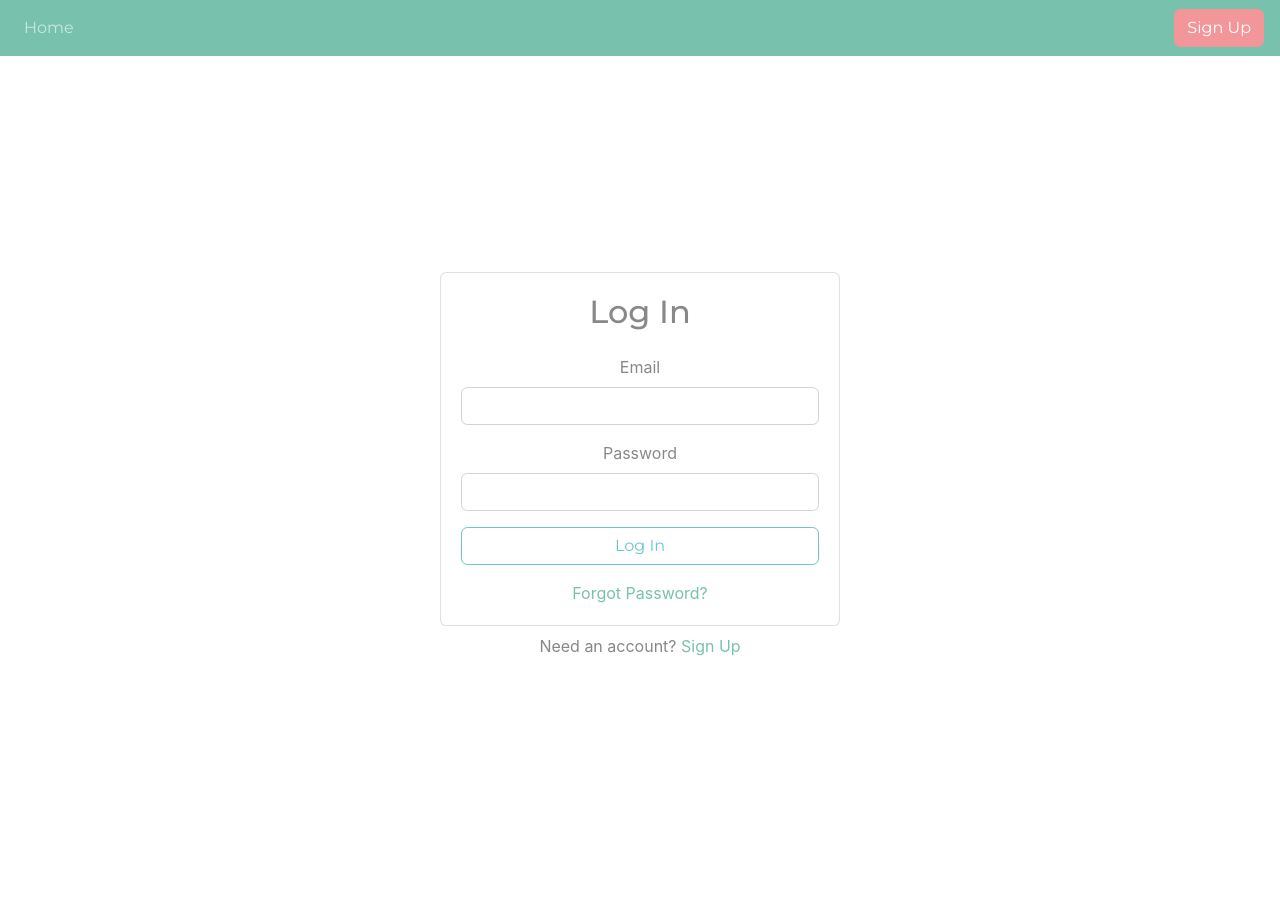
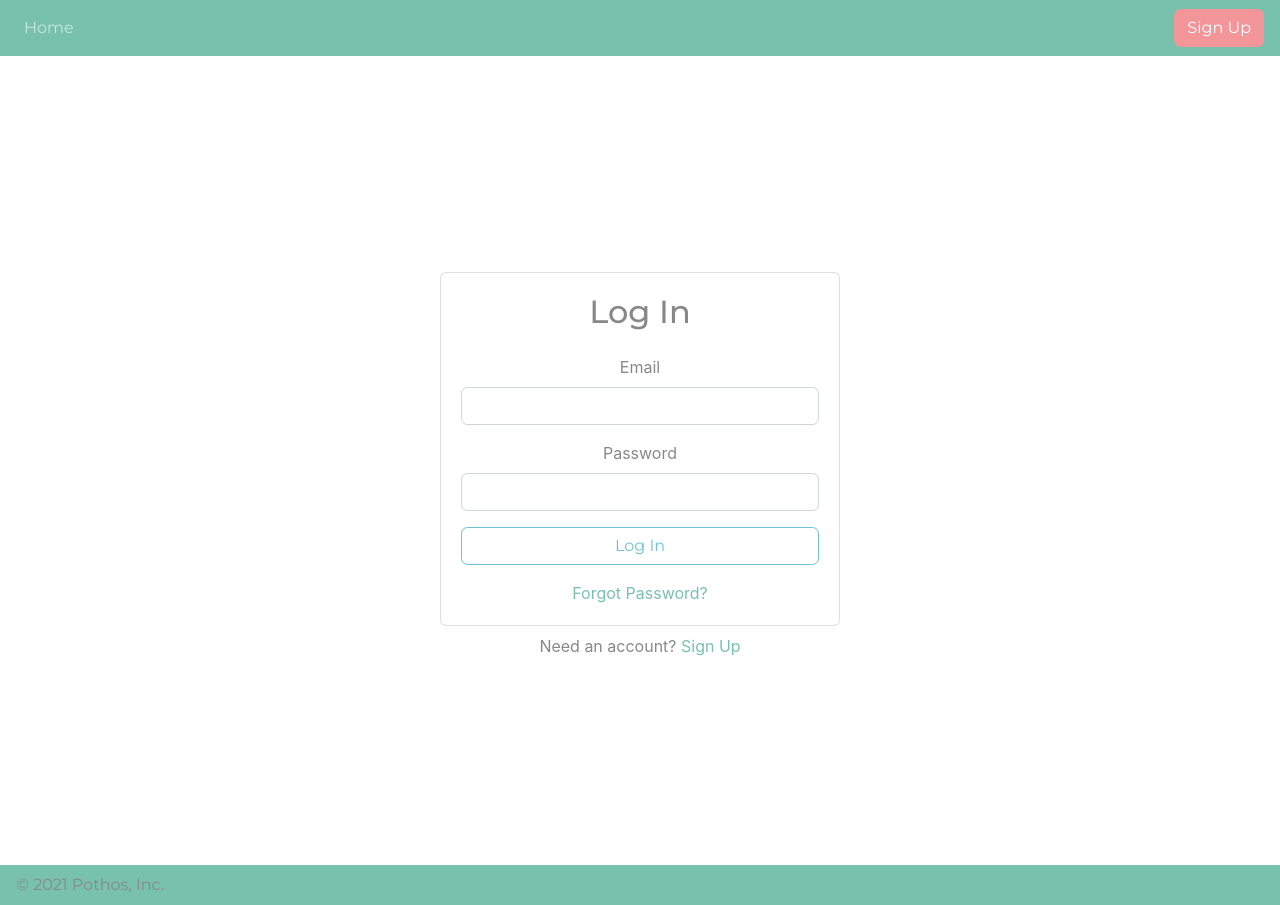
Before and after one commit to cescarez/pothos-react, a React (Create React App) app: page / in a window 1280 px wide. Before the commit the page ends 865 px from the top, so only its background shows below. Built offline with nearby package versions, Linux system fonts and the light colour scheme; no server answers.

Commit message:
temp footer

```diff
--- a/src/App.js
+++ b/src/App.js
@@ -11,6 +11,7 @@ import ForgotPassword from './components/ForgotPassword'
 import User from './components/User'
 import UpdateEmailPassword from './components/UpdateEmailPassword'
 import UpdateProfile from './components/UpdateProfile'
+import Footer from './components/Footer'
 
 import './App.css';
 
@@ -42,6 +43,7 @@ function App() {
                             <Home baseURL={BASE_URL} />
                         </Route>
                     </Switch>
+                    <Footer />
                 </AuthProvider>
             </Router>
         </div>
--- /dev/null
+++ b/src/components/Footer.js
@@ -0,0 +1,15 @@
+import React from 'react';
+import { Navbar } from 'react-bootstrap';
+
+export default function Footer() {
+
+    return(
+            <footer class="footer">
+                <Navbar bg='primary'>
+                    <div class="d-flex flex-column">
+                        <span>&copy; 2021 Pothos, Inc.</span>
+                    </div>
+                </Navbar>
+            </footer>
+    )
+}
```
